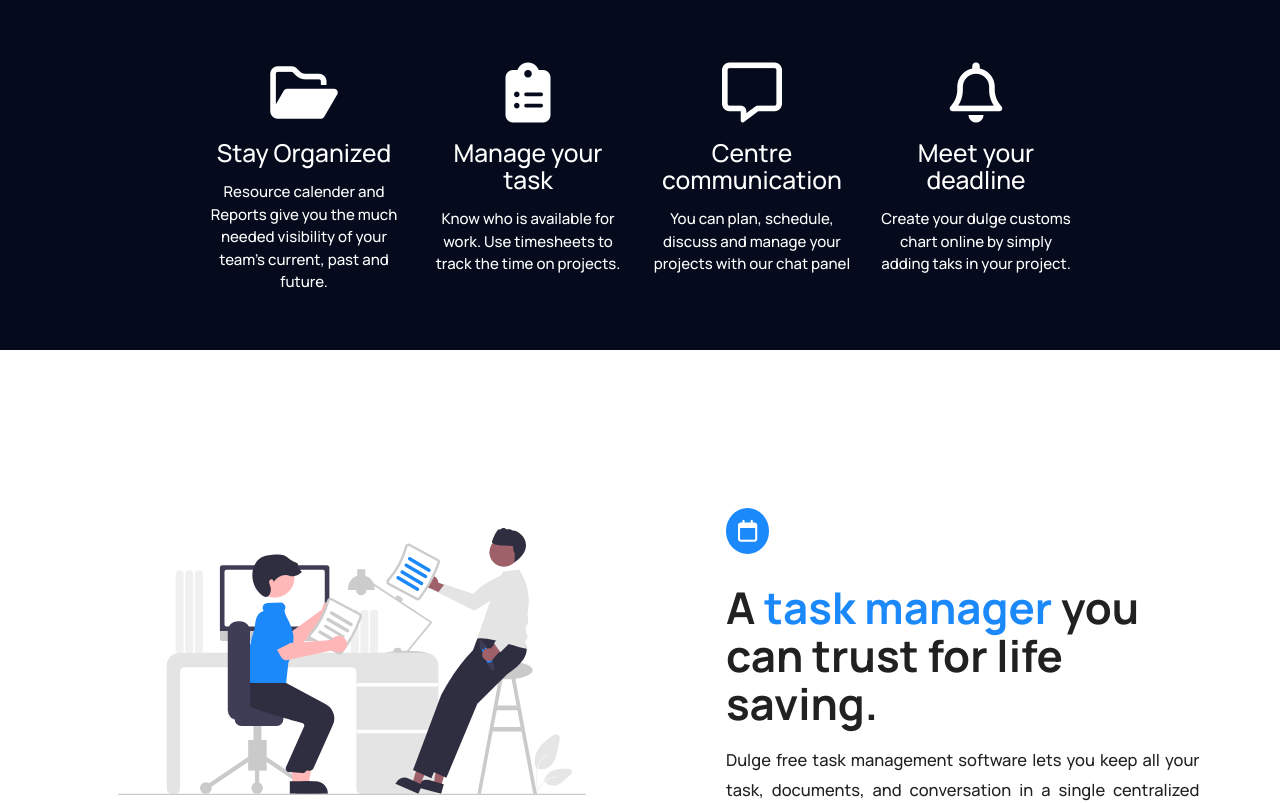
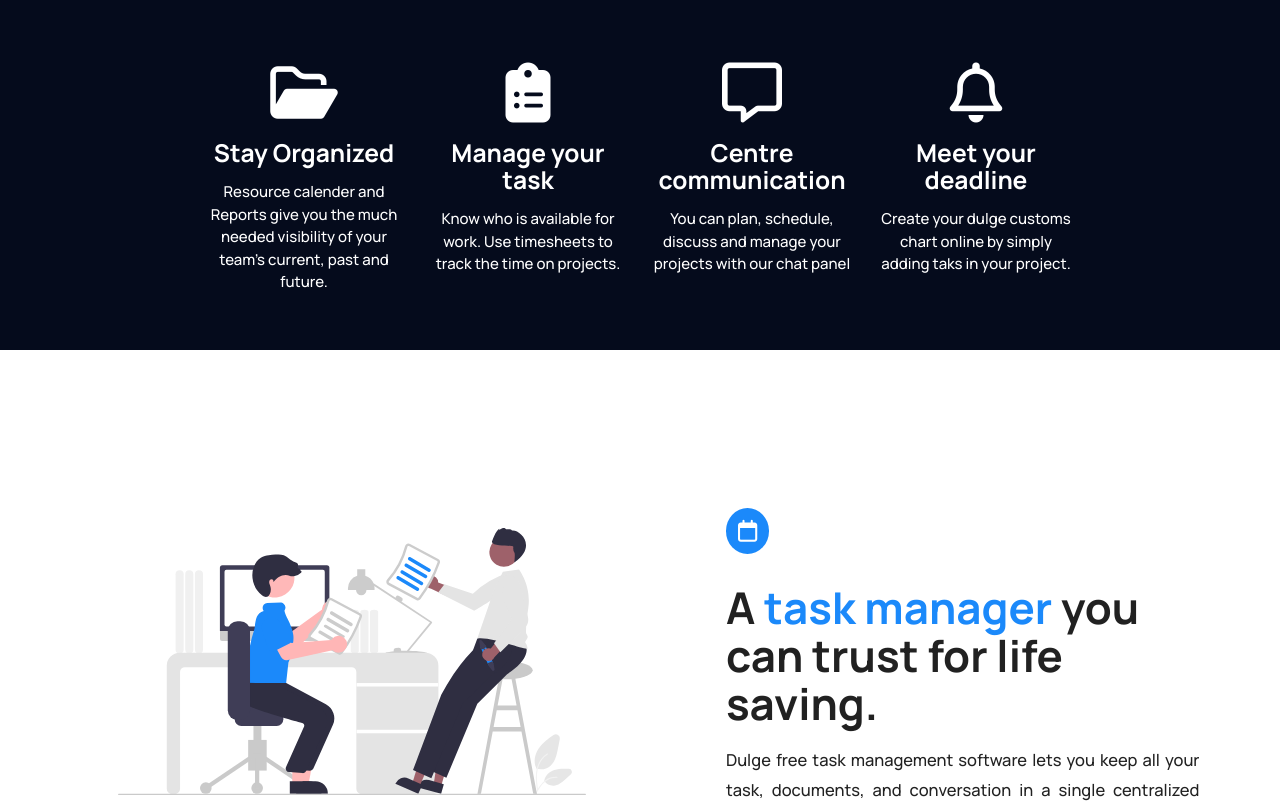
Before and after one commit to abdrzqsalihu/dulge-app, a React (Vite) app: page / in a window 1280 px wide. Shown: the part 860-1663 px from the top of the page. Built offline with nearby package versions, Linux system fonts and the light colour scheme; no server answers; sample sign-in values are in the browser's storage.

Commit message:
minor style adjustment

```diff
--- a/src/App.css
+++ b/src/App.css
@@ -8,7 +8,7 @@
 }
 
 .bold{
-  font-weight: 500 !important;
+  font-weight: 600 !important;
 }
 
 .bolder{
```
